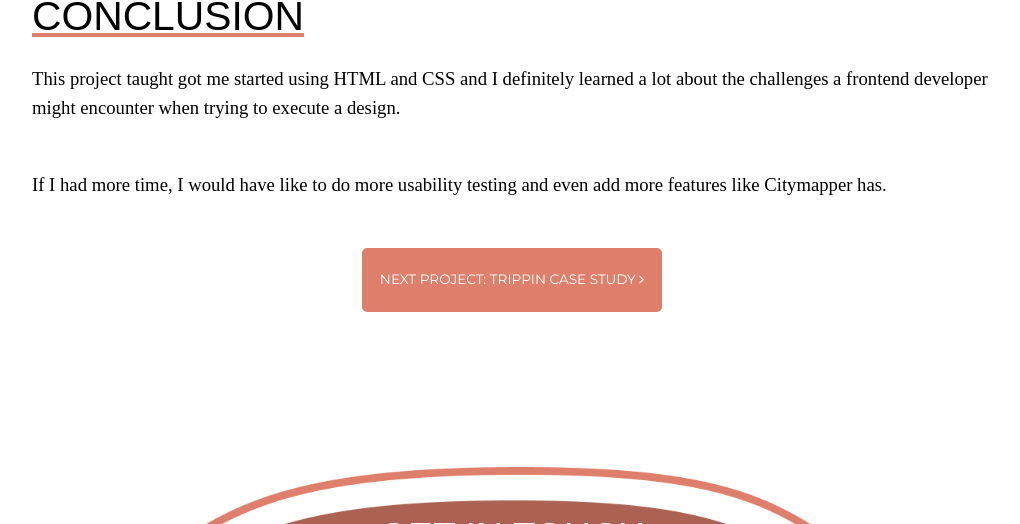
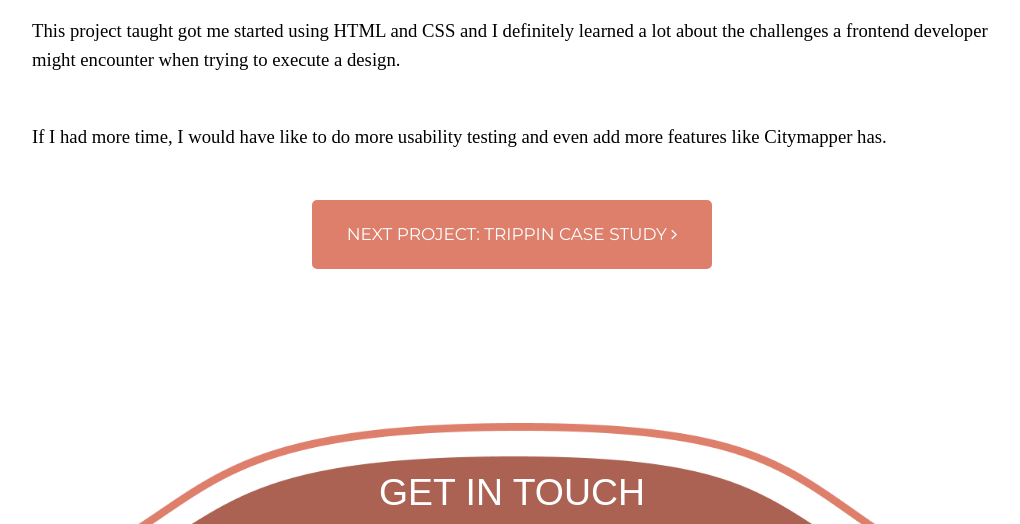
Before and after one commit to hannahcorner/hannahcorner.github.io, a plain HTML site: page busybus.html in a window 1280 px wide. Shown: the part 7460-7984 px from the top of the page, without its empty margins (128-1148 px from the left). Drawn offline with Linux system fonts and the light colour scheme; a web font is replaced by a local one.

Commit message:
final tweaks

```diff
--- a/busybus.html
+++ b/busybus.html
@@ -193,7 +193,7 @@ part of the experience.</p>
     </section>
 
     <!--Next Button-->
-          <a href="busybus.html" class="next-button">
+          <a href="trippin.html" class="next-button">
             Next Project: Trippin Case Study
             <i class="fas fa-angle-right"></i>
           </a>
--- a/css/style.css
+++ b/css/style.css
@@ -70,7 +70,7 @@ h3 {
   font-size: 1.8rem;
   line-height: 2.2rem;
   margin-top: 1%;
-  margin-bottom: 7%;
+  margin-bottom: 2%;
 }
 
 h4 {
@@ -243,7 +243,7 @@ p {
   border-color: #DD7F6B;
   color: white;
   font-family: "Montserrat";
-  font-size: .8rem;
+  font-size: 1rem;
   font-weight: 450;
   margin-bottom: 5%;
   margin-left: auto;
@@ -516,6 +516,10 @@ li {
     width: 300px;
   }
 
+  .next-button {
+    width: 400px;
+  }
+
   footer {
     background-size:contain;
   }
```
Also changed, not shown: bio.html (+3 -0 lines), index.html (+3 -0 lines).
